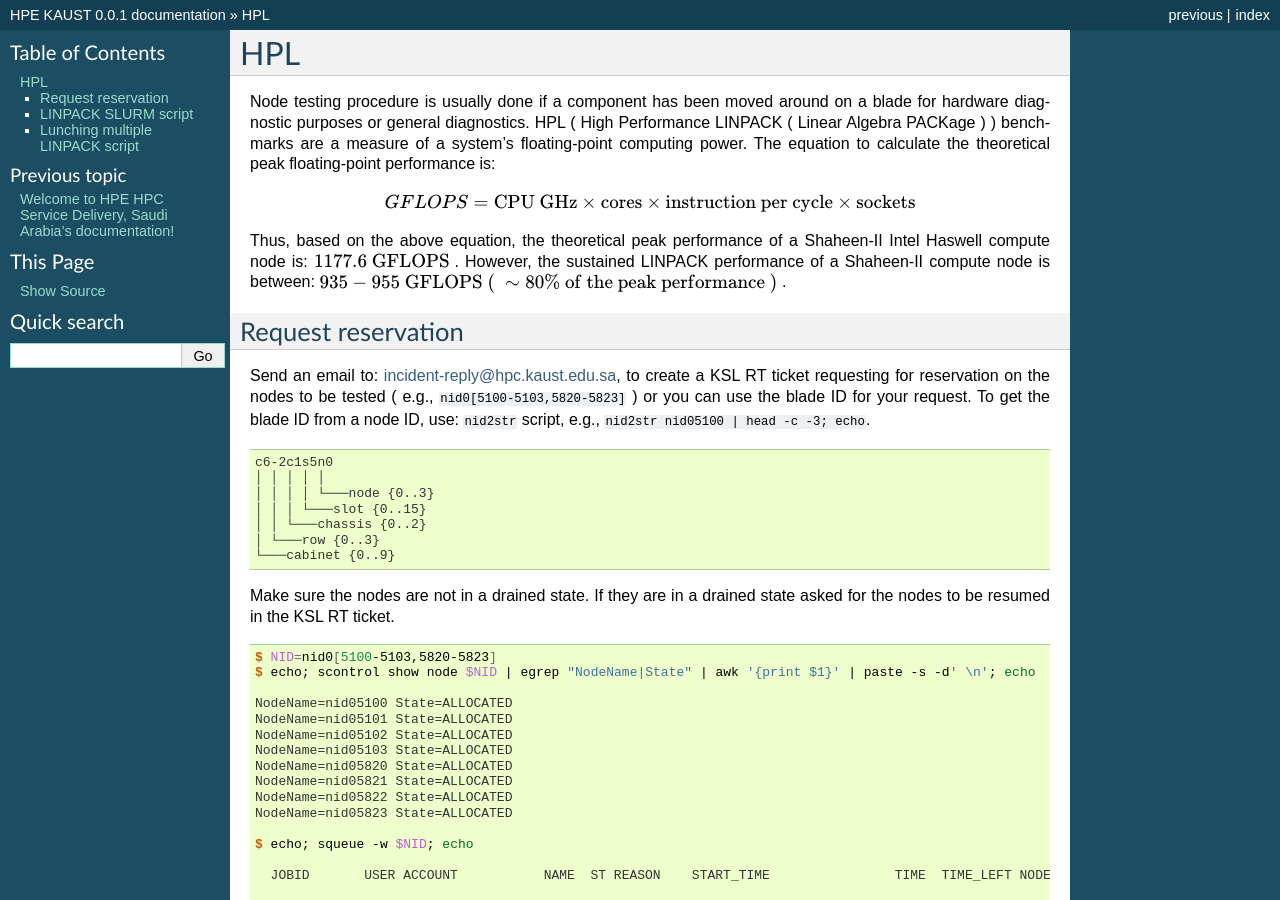
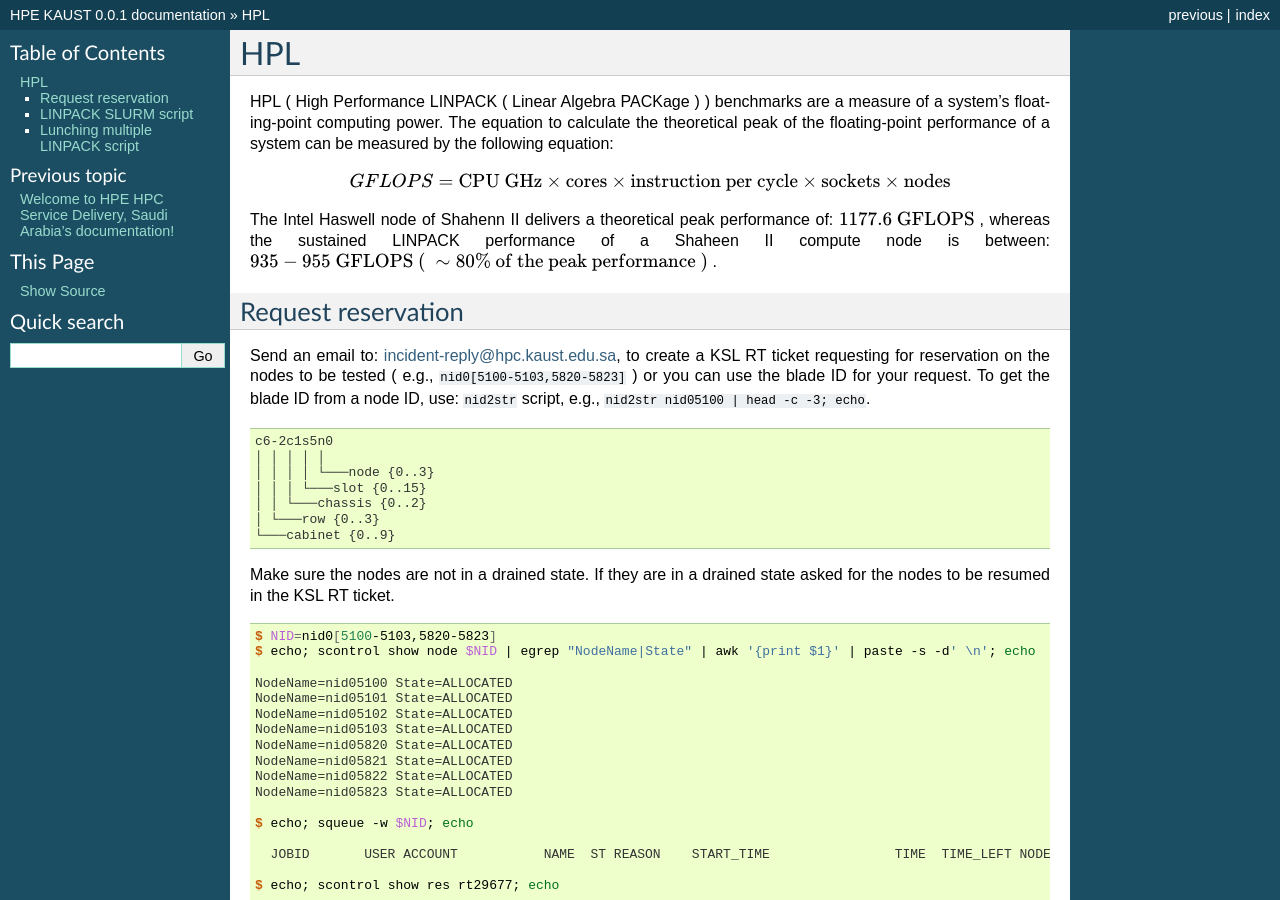
Before and after one commit to farhanma/hpe, a Sphinx documentation site: the page built from source/hpl.rst, in a window 1280 px wide and 900 px high. Built offline with Sphinx 7.4.7, drawn with Linux system fonts in a browser that asks for light colours.

Commit message:
update the content

```diff
--- a/source/hpl.rst
+++ b/source/hpl.rst
@@ -1,20 +1,24 @@
 HPL
 ===
 
-Node testing procedure is usually done if a component has been moved around on a
-blade for hardware diagnostic purposes or general diagnostics. HPL ( High
-Performance LINPACK ( Linear Algebra PACKage ) ) benchmarks are a measure of a
-system's floating-point computing power. The equation to calculate the theoretical
-peak floating-point performance is:
+.. meta::
+  :description: HPL benchmark on Shaheen II
+  :keywords: HPL, gflops, linpack
+
+HPL ( High Performance LINPACK ( Linear Algebra PACKage ) ) benchmarks are a
+measure of a system's floating-point computing power. The equation to calculate
+the theoretical peak of the floating-point performance of a system can be
+measured by the following equation:
 
 .. math::
 
   GFLOPS = \text{CPU GHz} \times \text{cores} \times
-  \text{instruction per cycle} \times \text{sockets}
+  \text{instruction per cycle} \times \text{sockets} \times \text{nodes}
 
-Thus, based on the above equation, the theoretical peak performance of a Shaheen-II Intel
-Haswell compute node is: :math:`1177.6 \text{ GFLOPS }`. However, the sustained
-LINPACK performance of a Shaheen-II compute node is between: :math:`935-955 \text{ GFLOPS ( } \sim80\% \text{ of the peak performance ) }`.
+The Intel Haswell node of Shahenn II delivers a theoretical peak performance of:
+:math:`1177.6 \text{ GFLOPS }`,
+whereas the sustained LINPACK performance of a Shaheen II compute node is between:
+:math:`935-955 \text{ GFLOPS ( } \sim80\% \text{ of the peak performance ) }`.
 
 ..
   Get the LINKPACK binary for Shaheen-II and a SLURM script at ``_.
```
